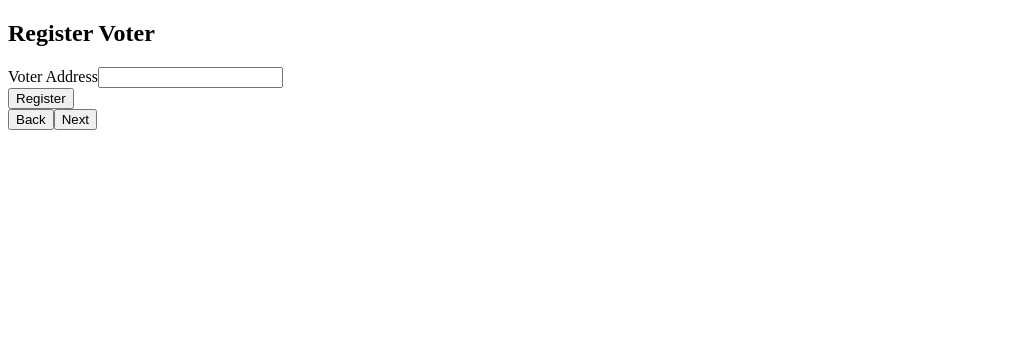
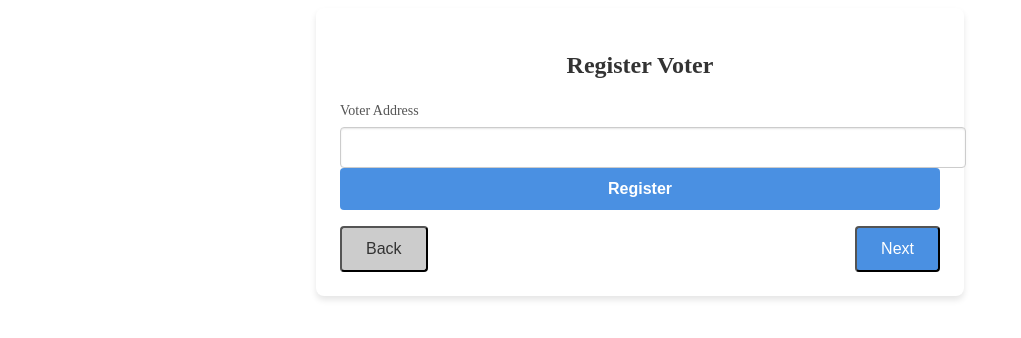
Before and after one commit to bc-rep-project/voting-dapp, a Next.js app: page /components/register-voter in a window 1280 px wide. Shown: the top 338 px of the page, without its empty margins (0-1021 px from the left). Built offline with nearby package versions, Linux system fonts and the light colour scheme; what web3 would draw is missing.

Commit message:
Applied dedicated modern CSS styles to RegisterVoter component

```diff
--- /dev/null
+++ b/components/RegisterVoter.css
@@ -0,0 +1,93 @@
+
+.register-voter-form {
+    max-width: 600px;
+    margin: 0 auto;
+    padding: 24px;
+    background-color: #ffffff;
+    border-radius: 8px;
+    box-shadow: 0 4px 6px rgba(0, 0, 0, 0.1);
+    transition: transform 0.3s ease-in-out;
+}
+
+.register-voter-form:hover {
+    transform: scale(1.05);
+}
+
+.register-voter-title {
+    font-size: 24px;
+    font-weight: 700;
+    text-align: center;
+    margin-bottom: 24px;
+    color: #333333;
+}
+
+.register-voter-label {
+    display: block;
+    font-size: 14px;
+    font-weight: 500;
+    color: #555555;
+    margin-bottom: 8px;
+}
+
+.register-voter-input {
+    width: 100%;
+    padding: 12px;
+    border: 1px solid #cccccc;
+    border-radius: 4px;
+    box-shadow: inset 0 1px 2px rgba(0, 0, 0, 0.1);
+    transition: border-color 0.2s;
+}
+
+.register-voter-input:focus {
+    border-color: #4a90e2;
+    outline: none;
+}
+
+.register-voter-button {
+    width: 100%;
+    padding: 12px;
+    background-color: #4a90e2;
+    color: #ffffff;
+    border: none;
+    border-radius: 4px;
+    font-size: 16px;
+    font-weight: 600;
+    cursor: pointer;
+    transition: background-color 0.2s;
+}
+
+.register-voter-button:hover {
+    background-color: #357ab8;
+}
+
+.register-voter-nav {
+    display: flex;
+    justify-content: space-between;
+    margin-top: 16px;
+}
+
+.register-voter-nav-button {
+    padding: 12px 24px;
+    font-size: 16px;
+    border-radius: 4px;
+    cursor: pointer;
+    transition: background-color 0.2s;
+}
+
+.register-voter-nav-button.back {
+    background-color: #cccccc;
+    color: #333333;
+}
+
+.register-voter-nav-button.back:hover {
+    background-color: #aaaaaa;
+}
+
+.register-voter-nav-button.next {
+    background-color: #4a90e2;
+    color: #ffffff;
+}
+
+.register-voter-nav-button.next:hover {
+    background-color: #357ab8;
+}
--- a/components/RegisterVoter.tsx
+++ b/components/RegisterVoter.tsx
@@ -4,9 +4,11 @@
 import { useState } from "react";
 import web3 from "../utils/web3";
 import { Button } from "@/components/ui/button";
+import "@/components/RegisterVoter.css"; // Import custom CSS
 import { Input } from "@/components/ui/input";
 import { Label } from "@/components/ui/label";
 import Voting from "../contracts/Voting.json"; // Assuming ABI is available
+import Link from "next/link"; // Import Link
 
 export default function RegisterVoter() {
   const [voterAddress, setVoterAddress] = useState("");
@@ -26,21 +28,30 @@ export default function RegisterVoter() {
   };
 
   return (
-    <form onSubmit={registerVoter} className="space-y-6 max-w-md mx-auto p-6 bg-white rounded-lg shadow-md">
-      <h2 className="text-2xl font-bold text-center mb-6">Register Voter</h2>
+     <form onSubmit={registerVoter} className="register-voter-form">
+       <h2 className="register-voter-title">Register Voter</h2>
 
        <div className="space-y-2">
-        <Label htmlFor="voterAddress">Voter Address</Label>
+         <Label htmlFor="voterAddress" className="register-voter-label">Voter Address</Label>
          <Input
            id="voterAddress"
            name="voterAddress"
            required
            value={voterAddress}
            onChange={(e) => setVoterAddress(e.target.value)}
+           className="register-voter-input"
          />
        </div>
 
-      <Button type="submit" className="w-full">Register</Button>
+       <Button type="submit" className="register-voter-button">Register</Button>
+     <div className="register-voter-nav">
+         <Link href="/components/connect-wallet">
+           <Button className="register-voter-nav-button back">Back</Button>
+         </Link>
+         <Link href="/components/voting-interface">
+           <Button className="register-voter-nav-button next">Next</Button>
+         </Link>
+      </div>
     </form>
   );
 }
--- a/pages/components/register-voter.tsx
+++ b/pages/components/register-voter.tsx
@@ -7,14 +7,7 @@ export default function RegisterVoterPage() {
   return (
     <div className="flex flex-col items-center justify-center min-h-screen bg-gray-100 space-y-4">
       <RegisterVoter />
-      <div className="flex justify-between w-full">
-        <Link href="/components/connect-wallet">
-          <Button className="px-6 py-3 text-lg">Back</Button>
-        </Link>
-        <Link href="/components/voting-interface">
-          <Button className="px-6 py-3 text-lg">Next</Button>
-        </Link>
-      </div>
+
     </div>
   );
 }
```
Also changed, not shown: 2 other files (tests, documents, lock files or other folders). Lines whose indentation alone changed are shown as unchanged.
